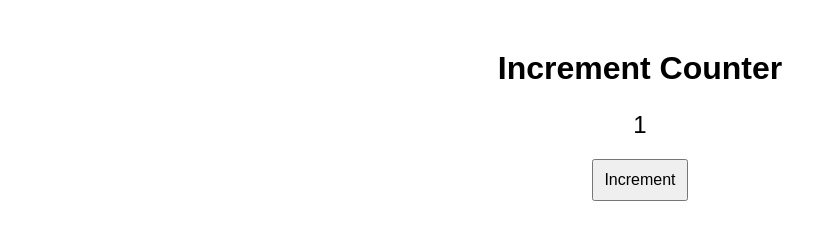
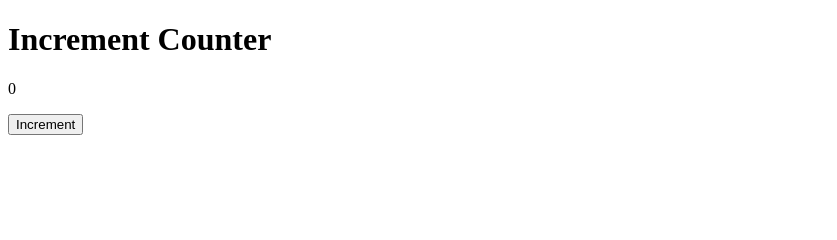
Before and after one commit to acciojob/increment-counter-Rajusudha, a website: page main.html in a window 1280 px wide. Both pictures are taken after a click on the button "Increment". Shown: the whole page, without its empty margins (0-837 px from the left). Drawn offline with Linux system fonts and the light colour scheme.

Commit message:
created a submission

```diff
--- a/main.html
+++ b/main.html
@@ -10,7 +10,7 @@
 	  <h1>Increment Counter</h1>
 
   <p id="counter">0</p>
-  <button id="incrementBtn">Increment</button>
+  <button onclick="inc()">Increment</button>
 	<!-- the entire body must be written by student -->
     <script type="text/javascript" src="./script.js">
 </script>
--- a/script.js
+++ b/script.js
@@ -1,26 +1,7 @@
 //your JS code here. If required.
-  document.addEventListener('DOMContentLoaded', function () {
-      // Get the counter and button elements
-      var counterElement = document.getElementById('counter');
-      var incrementButton = document.getElementById('incrementBtn');
-
-      // Initialize counter and click count
-      var counterValue = 0;
-      var clickCount = 0;
-      counterElement.textContent = counterValue;
-
-      // Function to increment the counter, show an alert, and limit to three clicks
-      function incrementCounter() {
-        if (clickCount < 3) {
-          counterValue++;
-          counterElement.textContent = counterValue;
-          clickCount++;
-          alert('Counter Value: ' + counterValue);
-        } else {
-          alert('Maximum clicks reached!');
-        }
-      }
-
-      // Attach the incrementCounter function to the button click event
-      incrementButton.addEventListener('click', incrementCounter);
-    });
+const para=document.getElementById("count");
+function inc(){
+	let count=Number(para.innerText);
+	alert(count);
+	para.innerText=++count;
+}
--- a/styles.css
+++ b/styles.css
@@ -1,17 +1 @@
 /*  your css code here. If applicable */
-  body {
-      font-family: 'Arial', sans-serif;
-      text-align: center;
-      margin: 50px;
-    }
-
-    #counter {
-      font-size: 24px;
-      margin-bottom: 20px;
-    }
-
-    #incrementBtn {
-      font-size: 16px;
-      padding: 10px;
-      cursor: pointer;
-    }
```
